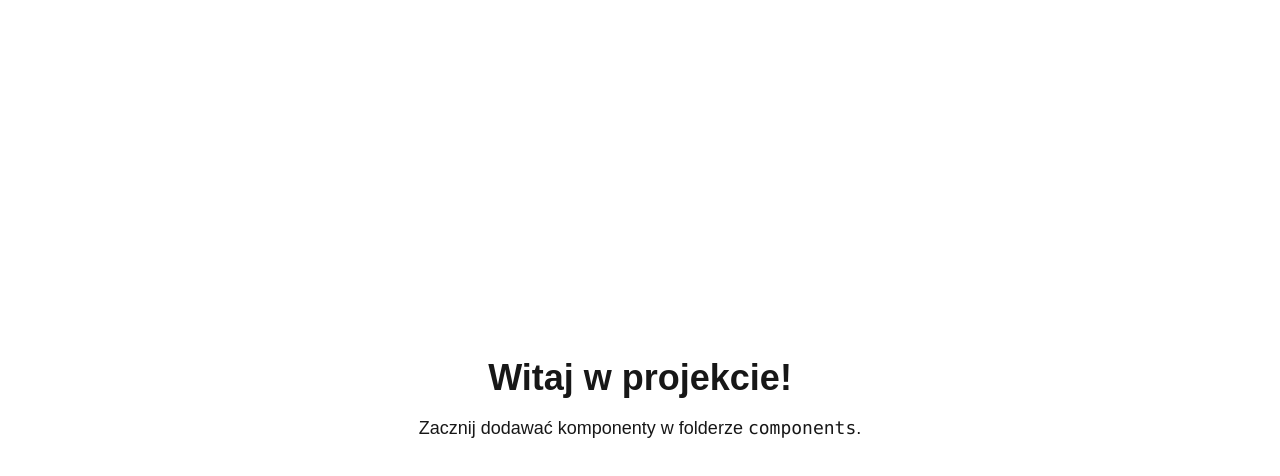
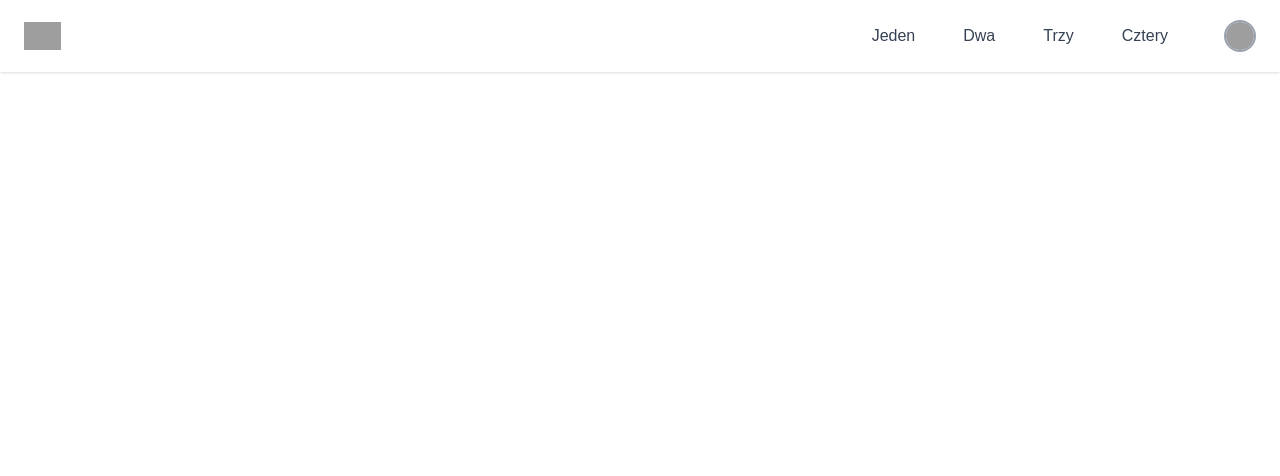
Before and after one commit to Usadowiony/Projekt-Fameworki, a Next.js app in the folder frontend-laboratory-app/: page / in a window 1280 px wide. Shown: the top 476 px of the page. Built offline with nearby package versions, Linux system fonts and the light colour scheme; grey boxes are pictures that could not be loaded.

Commit message:
dodany navbar

```diff
--- a/frontend-laboratory-app/app/layout.jsx
+++ b/frontend-laboratory-app/app/layout.jsx
@@ -1,5 +1,6 @@
 import { Geist, Geist_Mono } from "next/font/google";
 import "./globals.css";
+import Navbar from "@/components/Navbar";
 
 const geistSans = Geist({
   variable: "--font-geist-sans",
@@ -22,6 +23,7 @@ export default function RootLayout({ children }) {
       <body
         className={`${geistSans.variable} ${geistMono.variable} antialiased`}
       >
+        <Navbar />
         {children}
       </body>
     </html>
--- a/frontend-laboratory-app/app/page.jsx
+++ b/frontend-laboratory-app/app/page.jsx
@@ -1,10 +1,7 @@
 export default function Home() {
   return (
     <main className="flex min-h-screen flex-col items-center justify-center p-24">
-      <h1 className="text-4xl font-bold mb-4">Witaj w projekcie!</h1>
-      <p className="text-lg">
-        Zacznij dodawać komponenty w folderze <code>components</code>.
-      </p>
+
     </main>
   );
 }
--- /dev/null
+++ b/frontend-laboratory-app/components/Navbar.jsx
@@ -0,0 +1,76 @@
+'use client';
+
+import React, { useState } from 'react';
+
+function Navbar() {
+  const [isOpen, setIsOpen] = useState(false);
+
+  return (
+    <nav className="relative bg-white shadow dark:bg-gray-800">
+      <div className="container px-6 py-4 mx-auto">
+        <div className="lg:flex lg:items-center lg:justify-between">
+          <div className="flex items-center justify-between">
+            <a href="#">
+              <img className="w-auto h-6 sm:h-7" src="https://merakiui.com/images/full-logo.svg" alt="Logo" />
+            </a>
+
+            {/* Mobile menu button */}
+            <div className="flex lg:hidden">
+              <button
+                onClick={() => setIsOpen(!isOpen)}
+                type="button"
+                className="text-gray-500 dark:text-gray-200 hover:text-gray-600 dark:hover:text-gray-400 focus:outline-none focus:text-gray-600 dark:focus:text-gray-400"
+                aria-label="toggle menu"
+              >
+                {!isOpen ? (
+                  <svg xmlns="http://www.w3.org/2000/svg" className="w-6 h-6" fill="none" viewBox="0 0 24 24" stroke="currentColor" strokeWidth="2">
+                    <path strokeLinecap="round" strokeLinejoin="round" d="M4 8h16M4 16h16" />
+                  </svg>
+                ) : (
+                  <svg xmlns="http://www.w3.org/2000/svg" className="w-6 h-6" fill="none" viewBox="0 0 24 24" stroke="currentColor" strokeWidth="2">
+                    <path strokeLinecap="round" strokeLinejoin="round" d="M6 18L18 6M6 6l12 12" />
+                  </svg>
+                )}
+              </button>
+            </div>
+          </div>
+
+          {/* Mobile Menu */}
+          <div
+            className={`absolute inset-x-0 z-20 w-full px-6 py-4 transition-all duration-300 ease-in-out bg-white dark:bg-gray-800 lg:mt-0 lg:p-0 lg:top-0 lg:relative lg:bg-transparent lg:w-auto lg:opacity-100 lg:translate-x-0 lg:flex lg:items-center ${
+              isOpen ? 'translate-x-0 opacity-100' : 'opacity-0 -translate-x-full'
+            }`}
+          >
+            <div className="flex flex-col -mx-6 lg:flex-row lg:items-center lg:mx-8">
+              <a href="#" className="px-3 py-2 mx-3 mt-2 text-gray-700 transition-colors duration-300 transform rounded-md lg:mt-0 dark:text-gray-200 hover:bg-gray-100 dark:hover:bg-gray-700">
+                Jeden
+              </a>
+              <a href="#" className="px-3 py-2 mx-3 mt-2 text-gray-700 transition-colors duration-300 transform rounded-md lg:mt-0 dark:text-gray-200 hover:bg-gray-100 dark:hover:bg-gray-700">
+                Dwa
+              </a>
+              <a href="#" className="px-3 py-2 mx-3 mt-2 text-gray-700 transition-colors duration-300 transform rounded-md lg:mt-0 dark:text-gray-200 hover:bg-gray-100 dark:hover:bg-gray-700">
+                Trzy
+              </a>
+              <a href="#" className="px-3 py-2 mx-3 mt-2 text-gray-700 transition-colors duration-300 transform rounded-md lg:mt-0 dark:text-gray-200 hover:bg-gray-100 dark:hover:bg-gray-700">
+                Cztery
+              </a>
+            </div>
+
+            <div className="flex items-center mt-4 lg:mt-0">
+
+              <button type="button" className="flex items-center focus:outline-none" aria-label="toggle profile dropdown">
+                <div className="w-8 h-8 overflow-hidden border-2 border-gray-400 rounded-full">
+                  <img src="https://images.unsplash.com/photo-1517841905240-472988babdf9?ixlib=rb-1.2.1&ixid=eyJhcHBfaWQiOjEyMDd9&auto=format&fit=crop&w=334&q=80" className="object-cover w-full h-full" alt="avatar" />
+                </div>
+
+                <h3 className="mx-2 text-gray-700 dark:text-gray-200 lg:hidden">Nazwa użytkownika</h3>
+              </button>
+            </div>
+          </div>
+        </div>
+      </div>
+    </nav>
+  );
+}
+
+export default Navbar;
```
